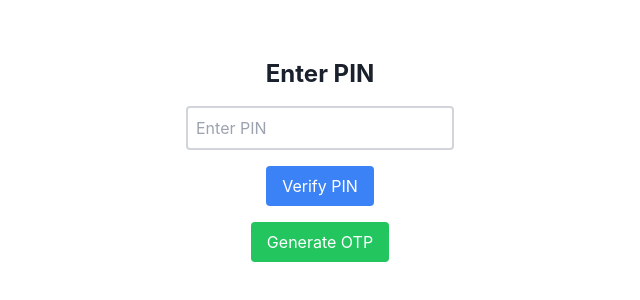
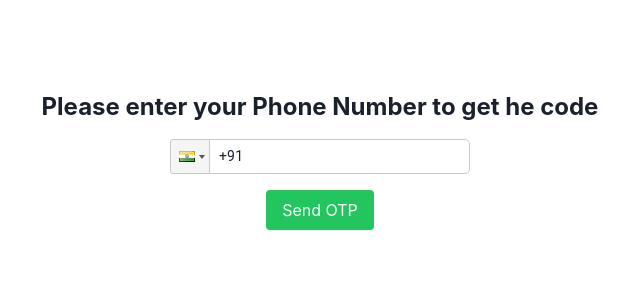
Before and after one commit to kalviumcommunity/S61_Parandhama_Reddy_Capstone_Examinato, a React (Vite) app in the folder Client/: page /pin-verification in a window 1280 px wide. Shown: the part 240-540 px from the top of the page, without its empty margins (320-960 px from the left). Built offline with nearby package versions, Linux system fonts and the light colour scheme.

Commit message:
Added OTP Functionality

```diff
--- a/Client/package.json
+++ b/Client/package.json
@@ -20,14 +20,17 @@
     "@tailwindcss/typography": "^0.5.13",
     "axios": "^1.7.2",
     "buffer": "^6.0.3",
+    "firebase": "^10.12.2",
     "framer-motion": "^11.2.9",
     "js-cookie": "^3.0.5",
     "jsonwebtoken": "^9.0.2",
     "jwt-decode": "^4.0.0",
     "otp-gen-agent": "^1.1.2",
+    "otp-input-react": "^0.3.0",
     "react": "^18.2.0",
     "react-dom": "^18.2.0",
     "react-icons": "^5.2.1",
+    "react-phone-input-2": "^2.15.1",
     "react-router-dom": "^6.23.1",
     "react-toastify": "^10.0.5"
   },
--- a/Client/src/Components/PinVerification.jsx
+++ b/Client/src/Components/PinVerification.jsx
@@ -1,64 +1,119 @@
 /* eslint-disable no-unused-vars */
 import React, { useState } from "react";
-import { otpGen } from "otp-gen-agent";
 import { ToastContainer, toast } from "react-toastify";
 import "react-toastify/dist/ReactToastify.css";
 import { useNavigate } from "react-router-dom";
+import { auth } from "../firebase.config";
+import { signInWithPhoneNumber, RecaptchaVerifier } from "firebase/auth";
+import OtpInput from "otp-input-react";
+import PhoneInput from "react-phone-input-2";
+import "react-phone-input-2/lib/style.css";
+import { CgSpinner } from "react-icons/cg";
 
 const PinVerification = () => {
-  const [pin, setPin] = useState("");
-  const [generatedOTP, setGeneratedOTP] = useState("");
+  const [otp, setOtp] = useState("");
+  const [ph, setPh] = useState("");
+  const [loading, setLoading] = useState(false);
+  const [showOTP, setShowOTP] = useState(false);
   const navigate = useNavigate();
 
   const generateOTP = () => {
-    otpGen().then((otp) => {
-      setGeneratedOTP(otp);
-      toast(otp, {
-        autoClose: 10000,
-        position: "top-right",
+    setLoading(true);
+
+    try {
+      const recaptchaVerifier = new RecaptchaVerifier(
+        auth,
+        "recaptcha-container",
+        {
+          size: "invisible",
+        }
+      );
+
+      const formatPh = "+" + ph;
+
+      signInWithPhoneNumber(auth, formatPh, recaptchaVerifier)
+        .then((confirmationResult) => {
+          window.confirmationResult = confirmationResult;
+          setLoading(false);
+          setShowOTP(true);
+          toast.success("OTP sent successfully!");
+        })
+        .catch((error) => {
+          setLoading(false);
+          toast.error("Failed to send OTP. Please try again.");
         });
-      // console.log(otp);
-    });
+    } catch (error) {
+      setLoading(false);
+      toast.error("Failed to initialize reCAPTCHA. Please try again.");
+    }
   };
 
-  const handlePinChange = (e) => {
-    setPin(e.target.value);
-  };
-
-  const handlePinSubmit = (e) => {
-    e.preventDefault();
-    if (pin === generatedOTP) {
+  const handleOTPVerify = () => {
+    setLoading(true);
+    if (window.confirmationResult) {
+      window.confirmationResult
+        .confirm(otp)
+        .then((res) => {
+          setLoading(false);
           toast.success("PIN Verified!");
           navigate("/quizzes");
+        })
+        .catch((err) => {
+          setLoading(false);
+          toast.error("Invalid OTP. Please try again.");
+        });
     } else {
-      toast.error("Invalid PIN! Please try again.");
+      setLoading(false);
+      toast.error("An error occurred. Please try again.");
     }
   };
 
   return (
     <div className="flex flex-col items-center justify-center h-screen">
-      <h1 className="text-2xl font-bold mb-4">Enter PIN</h1>
-      <form onSubmit={handlePinSubmit} className="flex flex-col items-center">
-        <input
-          type="text"
-          value={pin}
-          onChange={handlePinChange}
-          placeholder="Enter PIN"
-          className="border-2 border-gray-300 p-2 rounded mb-4"
+      <h1 className="text-2xl font-bold mb-4">Please enter your Phone Number to get he code</h1>
+      <div id="recaptcha-container"></div>
+      {showOTP ? (
+        <form
+          onSubmit={(e) => e.preventDefault()}
+          className="flex flex-col items-center"
+        >
+          <OtpInput
+            value={otp}
+            onChange={setOtp}
+            OTPLength={6}
+            otpType="number"
+            disabled={false}
+            autoFocus
+            className="otp-container mb-4"
           />
           <button
-          type="submit"
+            onClick={handleOTPVerify}
             className="bg-blue-500 text-white py-2 px-4 rounded"
           >
-          Verify PIN
+            {loading && <CgSpinner speed="0.45s" size={20} />}
+            <span>Verify OTP</span>
           </button>
         </form>
+      ) : (
+        <form
+          onSubmit={(e) => e.preventDefault()}
+          className="flex flex-col items-center"
+        >
+          <PhoneInput
+            country={"in"}
+            value={ph}
+            onChange={setPh}
+            containerStyle={{ marginBottom: "16px" }}
+          />
           <button
             onClick={generateOTP}
-        className="bg-green-500 text-white py-2 px-4 rounded mt-4"
+            className="bg-green-500 text-white py-2 px-4 rounded"
           >
-        Generate OTP
+            {loading && <CgSpinner speed="0.45s" size={20} />}
+            <span>Send OTP</span>
           </button>
+        </form>
+      )}
       <ToastContainer />
     </div>
   );
--- /dev/null
+++ b/Client/src/firebase.config.js
@@ -0,0 +1,15 @@
+import { initializeApp } from "firebase/app";
+import { getAuth } from "firebase/auth";
+
+const firebaseConfig = {
+  apiKey: "AIzaSyDtdWTIKm-vdC1mLLkVf-H-AQloMIIojzM",
+  authDomain: "capstone-46186.firebaseapp.com",
+  projectId: "capstone-46186",
+  storageBucket: "capstone-46186.appspot.com",
+  messagingSenderId: "954659151935",
+  appId: "1:954659151935:web:e731844029a8e7350b588a",
+  measurementId: "G-N6WKF8LBVF"
+};
+
+const app = initializeApp(firebaseConfig);
+export const auth = getAuth(app);
```
Also changed, not shown: 2 other files (tests, documents, lock files or other folders). Lines whose indentation alone changed are shown as unchanged.
